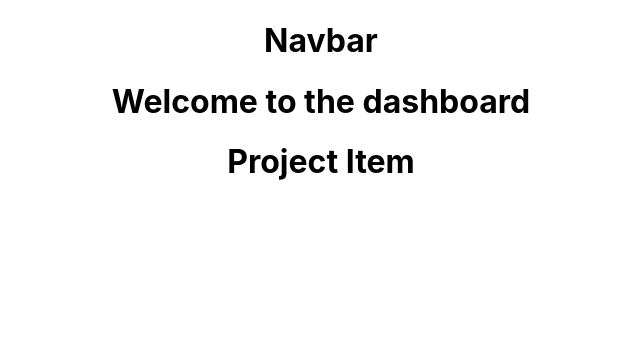
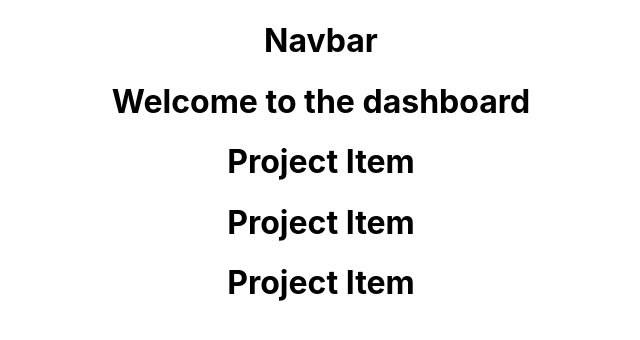
Before and after one commit to bahadirk/ppmtool, a React (Create React App) app in the folder client/: page / in a window 1280 px wide. Shown: the top 340 px of the page, without its empty margins (319-959 px from the left). Built offline with nearby package versions, Linux system fonts and the light colour scheme.

Commit message:
Install bootstrap and move project item to dashoard

```diff
--- a/client/package.json
+++ b/client/package.json
@@ -3,6 +3,7 @@
   "version": "0.1.0",
   "private": true,
   "dependencies": {
+    "bootstrap": "^4.3.1",
     "react": "^16.8.4",
     "react-dom": "^16.8.4",
     "react-scripts": "2.1.8"
--- a/client/src/App.js
+++ b/client/src/App.js
@@ -1,7 +1,6 @@
 import React, { Component } from "react";
 import "./App.css";
 import Dashboard from "./components/Dashboard";
-import ProjectItem from "./components/Project/ProjectItem";
 import Header from "./components/Layout/Header";
 
 class App extends Component {
@@ -10,7 +9,6 @@ class App extends Component {
       <div className="App">
         <Header />
         <Dashboard />
-        <ProjectItem />
       </div>
     );
   }
--- a/client/src/components/Dashboard.js
+++ b/client/src/components/Dashboard.js
@@ -1,10 +1,14 @@
 import React, { Component } from "react";
+import ProjectItem from "./Project/ProjectItem";
 
 class Dashboard extends Component {
   render() {
     return (
       <div>
         <h1>Welcome to the dashboard</h1>
+        <ProjectItem />
+        <ProjectItem />
+        <ProjectItem />
       </div>
     );
   }
```
Also changed, not shown: 1 other file (tests, documents, lock files or other folders).
